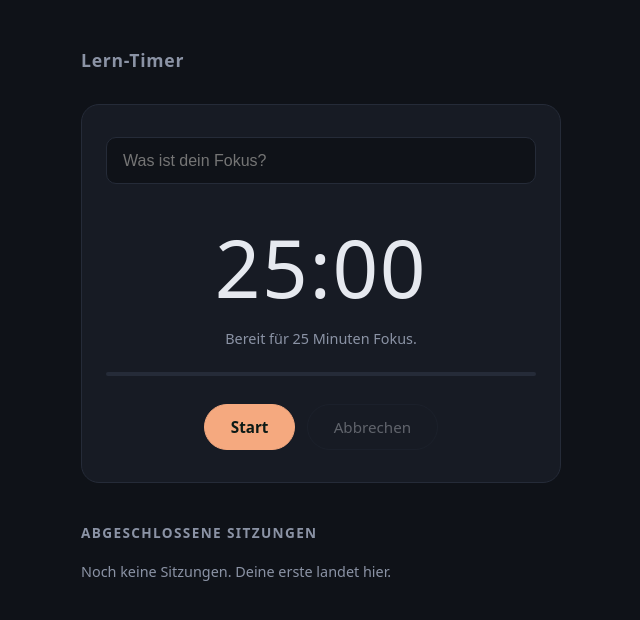
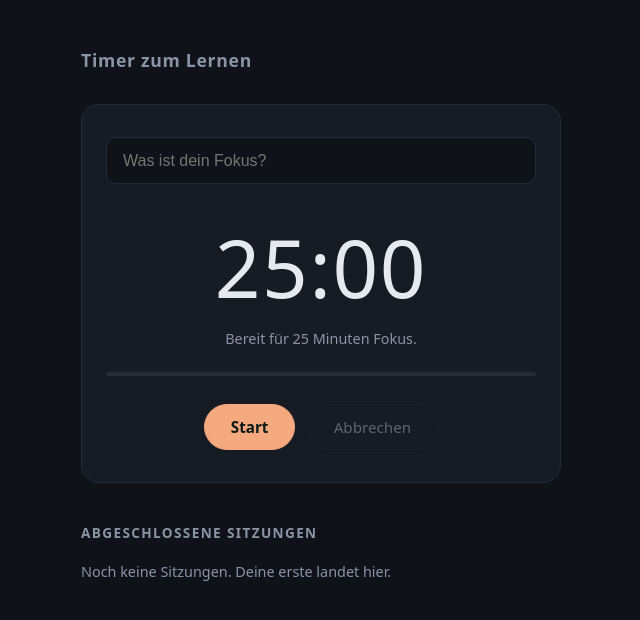
Before and after one commit to vgma-cell/lern-timer, a plain HTML site: page index.html in a window 1280 px wide. Shown: the whole page, without its empty margins (319-959 px from the left). Drawn offline with Linux system fonts and the light colour scheme.

Commit message:
Titel geändert

```diff
--- a/index.html
+++ b/index.html
@@ -156,7 +156,7 @@
 </head>
 <body>
   <main>
-    <h1>Lern-Timer</h1>
+    <h1>Timer zum Lernen</h1>
 
     <section class="timer-card">
       <input id="aufgabe" type="text" maxlength="80" placeholder="Was ist dein Fokus?" autocomplete="off">
```
